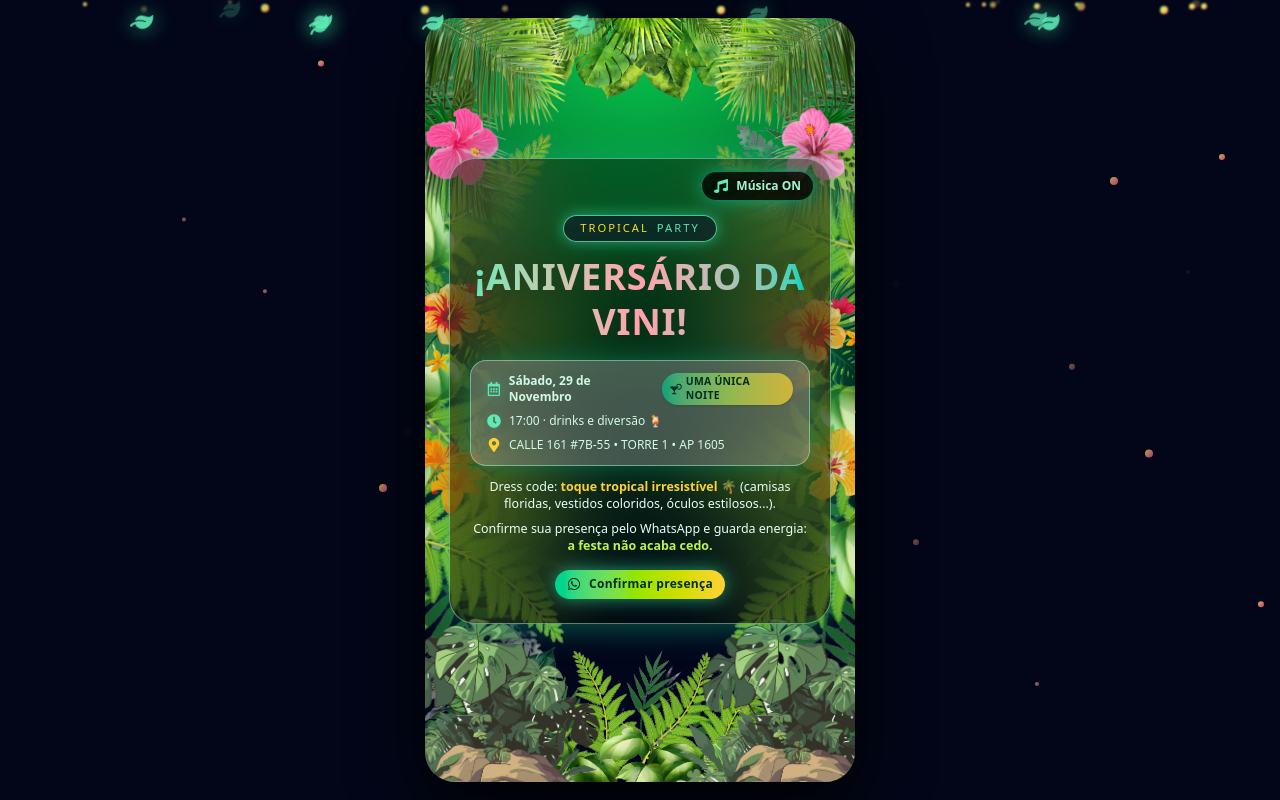
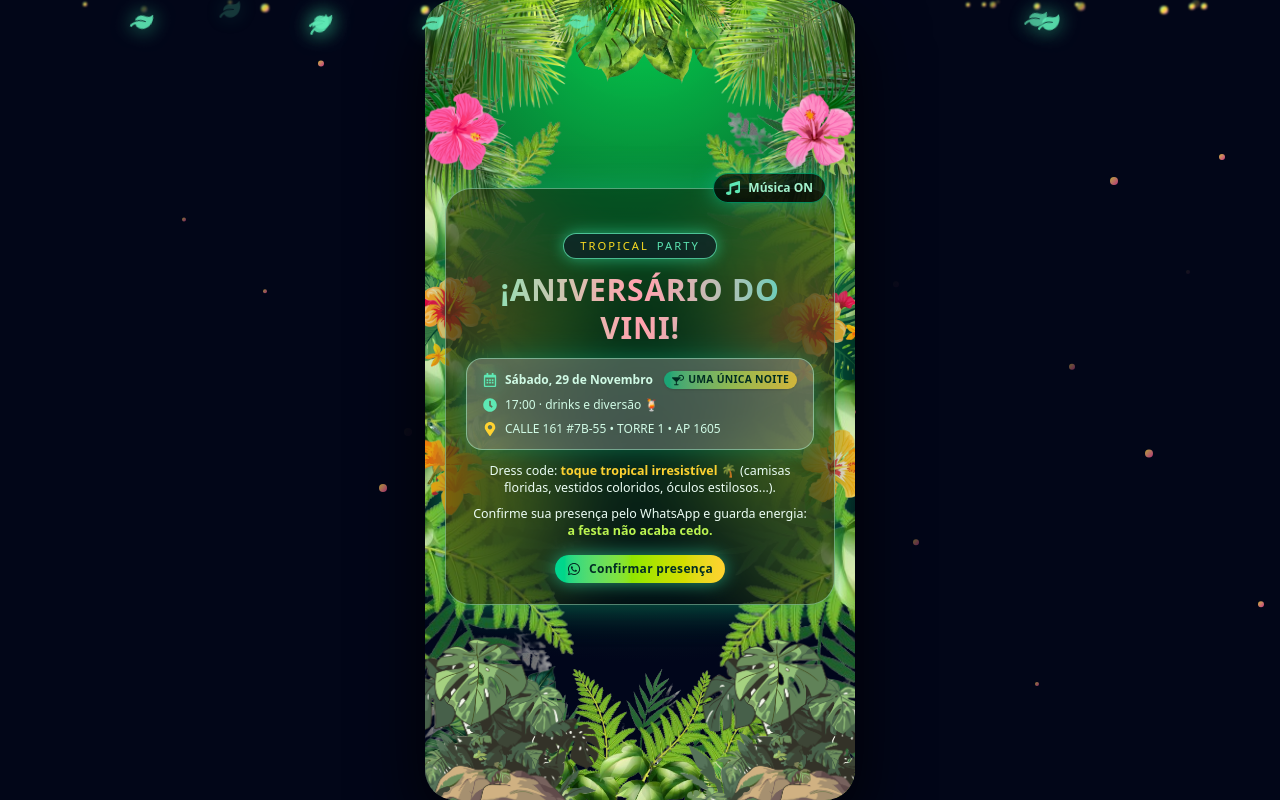
Before and after one commit to Sevs-dev/cumple, a React (Vite) app: page / in a window 1280 px wide. Built offline with nearby package versions, Linux system fonts and the light colour scheme.

Commit message:
Mejorar la estructura del HTML y ajustar el diseño de la aplicación

```diff
--- a/index.html
+++ b/index.html
@@ -1,9 +1,12 @@
-<!doctype html>
+<!DOCTYPE html>
 <html lang="en">
   <head>
     <meta charset="UTF-8" />
     <link rel="icon" type="image/svg+xml" href="/vite.svg" />
-    <meta name="viewport" content="width=device-width, initial-scale=1.0" />
+    <meta
+      name="viewport"
+      content="width=device-width, initial-scale=1, maximum-scale=1, viewport-fit=cover"
+    />
     <title>Cumple Vini</title>
   </head>
   <body>
--- a/src/App.jsx
+++ b/src/App.jsx
@@ -64,7 +64,7 @@ function App() {
   const fallingLeaves = Array.from({ length: 10 });
 
   // --- Audio ---
-  const audioRef = useRef(null);
+  const audioRef = useRef(null); // 👈 CORREGIDO: sin genéricos TS
   const [isPlaying, setIsPlaying] = useState(false);
 
   useEffect(() => {
@@ -93,7 +93,8 @@ function App() {
   };
 
   return (
-    <div className="min-h-screen w-full bg-slate-950 flex items-center justify-center p-4 relative overflow-hidden">
+    // FULL VIEWPORT SIN SCROLL
+    <div className="h-[100dvh] w-full bg-slate-950 flex items-center justify-center relative overflow-hidden">
       {/* Audio de fondo */}
       <audio ref={audioRef} src={tropicalSong} loop />
 
@@ -130,12 +131,12 @@ function App() {
         })}
       </div>
 
-      {/* Partículas que caen brillando (más rápidas y por encima de todo) */}
+      {/* Partículas que caen brillando */}
       <div className="absolute inset-0 pointer-events-none overflow-hidden z-50">
         {fallingParticles.map((_, i) => {
           const size = 4 + (i % 3) * 2;
           const left = Math.random() * 100;
-          const duration = 5 + (i % 4) * 1.3; // más rápido
+          const duration = 5 + (i % 4) * 1.3;
           const delay = i * 0.28;
 
           return (
@@ -150,7 +151,7 @@ function App() {
               initial={{ opacity: 0, y: "-20%" }}
               animate={{
                 opacity: [0, 1, 1, 0],
-                y: ["-20%", "55%", "75%", "115%"], // cruzan más de la mitad
+                y: ["-20%", "55%", "75%", "115%"],
               }}
               transition={{
                 duration,
@@ -164,11 +165,11 @@ function App() {
         })}
       </div>
 
-      {/* Hojas cayendo (react-icons) sobre todo */}
+      {/* Hojas cayendo */}
       <div className="absolute inset-0 pointer-events-none overflow-hidden z-50">
         {fallingLeaves.map((_, i) => {
           const left = 5 + Math.random() * 90;
-          const duration = 7 + (i % 5) * 1.4; // un poco más rápidas
+          const duration = 7 + (i % 5) * 1.4;
           const delay = i * 0.45;
 
           return (
@@ -178,7 +179,7 @@ function App() {
               style={{ left: `${left}%` }}
               initial={{ y: "-20%", rotate: 0, opacity: 0 }}
               animate={{
-                y: ["-20%", "55%", "75%", "115%"], // claramente pasan la mitad
+                y: ["-20%", "55%", "75%", "115%"],
                 rotate: [0, 18, -12, 24],
                 opacity: [0, 1, 1, 0],
               }}
@@ -196,12 +197,18 @@ function App() {
         })}
       </div>
 
-      {/* Tarjeta principal tipo story */}
+      {/* Tarjeta principal tipo story full-height */}
       <motion.div
         variants={cardVariant}
         initial="hidden"
         animate="visible"
-        className="relative w-full max-w-[430px] aspect-[9/16] rounded-[30px] overflow-hidden shadow-[0_25px_70px_rgba(0,0,0,0.85)]"
+        className="
+          relative w-full max-w-[430px]
+          h-full
+          rounded-[30px]
+          overflow-hidden
+          shadow-[0_25px_70px_rgba(0,0,0,0.85)]
+        "
       >
         {/* Fondo degradado */}
         <div className="absolute inset-0 bg-[radial-gradient(circle_at_top,#22c55e_0,#14532d_38%,#020617_80%)] saturate-125" />
@@ -215,7 +222,7 @@ function App() {
           {...float(0.4, 12, 7)}
         />
 
-        {/* PALMAS esquina arriba (como imanes de esquina) */}
+        {/* PALMAS esquina arriba */}
         <motion.img
           src={palma1}
           alt="Palma esquina izquierda"
@@ -241,7 +248,7 @@ function App() {
           {...float(0.5, 14, 8)}
         />
 
-        {/* ARBUSTO4 varias veces para rellenar parte superior */}
+        {/* ARBUSTO4 parte superior */}
         <motion.img
           src={arbusto4}
           alt="Arbusto superior centro"
@@ -261,7 +268,7 @@ function App() {
           {...float(1.3, 9, 8)}
         />
 
-        {/* PLANTAS 4 y 5 en los bordes verticales */}
+        {/* PLANTAS laterales */}
         <motion.img
           src={platas4}
           alt="Plantas laterales izquierda"
@@ -279,19 +286,19 @@ function App() {
         {/* Lado izquierdo */}
         <motion.img
           src={flores4}
-          alt="Flores lateral superior izquierda"
+          alt="Flores lateral superior esquerda"
           className="absolute top-[8%] -left-10 w-[28%] z-30 pointer-events-none select-none"
           {...float(0.7, 10, 8)}
         />
         <motion.img
           src={flores1}
-          alt="Flores lateral media izquierda"
+          alt="Flores lateral media esquerda"
           className="absolute top-[32%] -left-8 w-[30%] z-30 pointer-events-none select-none"
           {...float(1.0, 11, 8)}
         />
         <motion.img
           src={flores5}
-          alt="Flores lateral baja izquierda"
+          alt="Flores lateral baixa esquerda"
           className="absolute top-[52%] -left-6 w-[26%] z-30 pointer-events-none select-none"
           {...float(1.2, 9, 9)}
         />
@@ -299,24 +306,24 @@ function App() {
         {/* Lado derecho */}
         <motion.img
           src={flores6}
-          alt="Flores lateral superior derecha"
+          alt="Flores lateral superior direita"
           className="absolute top-[10%] -right-10 w-[28%] z-30 pointer-events-none select-none"
           {...float(0.9, 10, 8)}
         />
         <motion.img
           src={flores1}
-          alt="Flores lateral media derecha"
+          alt="Flores lateral media direita"
           className="absolute top-[34%] -right-8 w-[30%] z-30 pointer-events-none select-none"
           {...float(1.1, 11, 8)}
         />
         <motion.img
           src={flores7}
-          alt="Flores lateral baja derecha"
+          alt="Flores lateral baixa direita"
           className="absolute top-[54%] -right-6 w-[26%] z-30 pointer-events-none select-none"
           {...float(1.3, 9, 9)}
         />
 
-        {/* ARBUSTOS + flores laterales centrales inferiores */}
+        {/* ARBUSTOS inferiores */}
         <motion.img
           src={arbusto1}
           alt="Arbusto izquierdo"
@@ -330,7 +337,7 @@ function App() {
           {...float(0.9, 8, 6)}
         />
 
-        {/* PLANTAS Y ROCAS abajo en esquinas */}
+        {/* PLANTAS Y ROCAS abajo */}
         <motion.img
           src={plantasyrocas}
           alt="Plantas y rocas izquierda"
@@ -347,24 +354,24 @@ function App() {
         />
 
         {/* CONTENIDO CENTRAL */}
-        <div className="relative z-40 h-full flex flex-col justify-center items-center px-6 pt-[5%] pb-10">
+        <div className="relative z-40 h-full flex flex-col justify-center items-center px-5 pt-4 pb-6">
           {/* Panel principal */}
           <motion.div
-            className="w-full rounded-[26px] bg-black/35 border border-emerald-200/50 backdrop-blur-2xl px-5 py-6 shadow-[0_0_35px_rgba(16,185,129,0.5)]"
+            className="w-full rounded-[26px] bg-black/35 border border-emerald-200/50 backdrop-blur-2xl px-5 py-5 shadow-[0_0_35px_rgba(16,185,129,0.5)] relative"
             initial={{ opacity: 0, y: 20, scale: 0.96 }}
             animate={{ opacity: 1, y: 0, scale: 1 }}
             transition={{ delay: 0.6, duration: 0.7 }}
           >
-            {/* Botón de música (react-icons) */}
+            {/* Botón de música dentro de la tarjeta */}
             <button
               onClick={toggleAudio}
-              className="fixed top-3 right-4 z-[60] rounded-full bg-black/70 border border-emerald-400/60 text-emerald-200 px-3 py-1.5 text-xs font-semibold flex items-center gap-2 shadow-[0_0_20px_rgba(16,185,129,0.7)] backdrop-blur"
+              className="absolute -top-4 right-2 z-[60] rounded-full bg-black/70 border border-emerald-400/60 text-emerald-200 px-3 py-1.5 text-xs font-semibold flex items-center gap-2 shadow-[0_0_20px_rgba(16,185,129,0.7)] backdrop-blur"
             >
               <FaMusic className="text-emerald-300 text-sm" />
               <span>{isPlaying ? "Música ON" : "Ativar música"}</span>
             </button>
 
-            <div className="w-full flex justify-center mt-8">
+            <div className="w-full flex justify-center mt-6">
               <motion.div
                 className="inline-flex items-center gap-2 px-4 py-1 rounded-full text-[0.7rem] tracking-[0.18em] uppercase bg-slate-900/60 border border-emerald-300/80 shadow-[0_0_15px_rgba(52,211,153,0.7)]"
                 initial={{ opacity: 0, y: -10 }}
@@ -378,7 +385,7 @@ function App() {
 
             <div className="w-full text-center">
               <motion.h1
-                className="mt-3 text-4xl font-extrabold leading-tight tracking-wide
+                className="mt-3 text-3xl font-extrabold leading-tight tracking-wide
                bg-gradient-to-r from-emerald-300 via-amber-300 via-rose-300 to-teal-400
                bg-clip-text text-transparent
                drop-shadow-[0_4px_25px_rgba(0,0,0,0.7)] uppercase"
@@ -386,12 +393,12 @@ function App() {
                 animate={{ opacity: 1, y: 0 }}
                 transition={{ delay: 0.9, duration: 0.6 }}
               >
-                ¡Aniversário da Vini!
+                ¡Aniversário do Vini!
               </motion.h1>
             </div>
 
             <motion.div
-              className="mt-4 mx-auto w-full rounded-2xl
+              className="mt-3 mx-auto w-full rounded-2xl
              bg-white/25 border border-emerald-200/50
              backdrop-blur-2xl
              px-4 py-3 text-xs space-y-2
```
